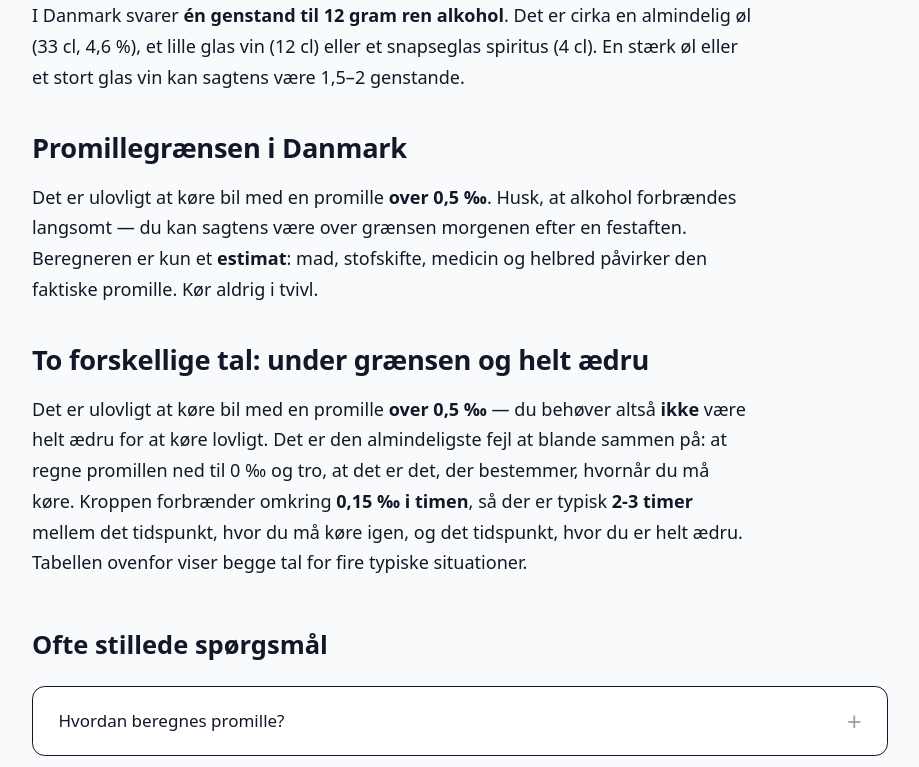
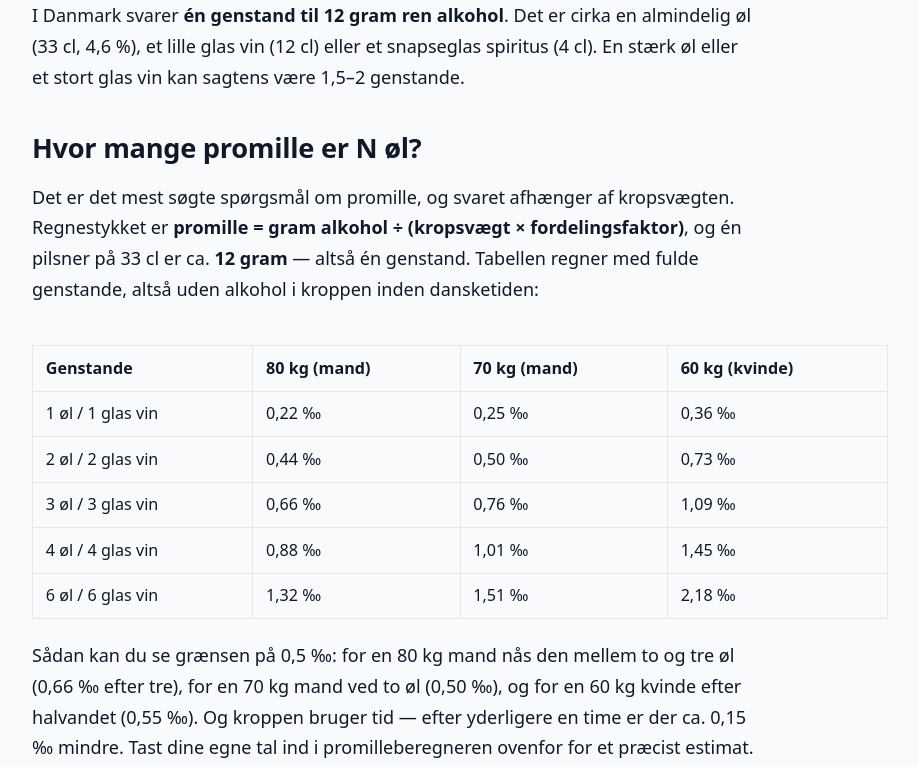
Before and after one commit to mahope/beregner-dk, a Next.js app: page /promille in a window 1280 px wide. Shown: the part 1800-2567 px from the top of the page, without its empty margins (13-932 px from the left). Built offline with nearby package versions, Linux system fonts and the light colour scheme.

Commit message:
Svar på hvor mange promille N øl giver, i /promilles egen standard

```diff
--- a/src/app/promille/page.tsx
+++ b/src/app/promille/page.tsx
@@ -135,6 +135,67 @@ export default async function PromillePage() {
               almindelig øl (33 cl, 4,6 %), et lille glas vin (12 cl) eller et snapseglas spiritus
               (4 cl). En stærk øl eller et stort glas vin kan sagtens være 1,5–2 genstande.
             </p>
+            <h2>Hvor mange promille er N øl?</h2>
+            <p>
+              Det er det mest søgte spørgsmål om promille, og svaret afhænger af
+              kropsvægten. Regnestykket er <strong>promille = gram alkohol &divide;
+              (kropsvægt &times; fordelingsfaktor)</strong>, og én pilsner på 33
+              cl er ca. <strong>12 gram</strong> — altså én genstand. Tabellen
+              regner med fulde genstande, altså uden alkohol i kroppen inden
+              dansketiden:
+            </p>
+            <div className="overflow-x-auto">
+              <table>
+                <thead>
+                  <tr>
+                    <th>Genstande</th>
+                    <th>80 kg (mand)</th>
+                    <th>70 kg (mand)</th>
+                    <th>60 kg (kvinde)</th>
+                  </tr>
+                </thead>
+                <tbody>
+                  <tr>
+                    <td>1 øl / 1 glas vin</td>
+                    <td>0,22 ‰</td>
+                    <td>0,25 ‰</td>
+                    <td>0,36 ‰</td>
+                  </tr>
+                  <tr>
+                    <td>2 øl / 2 glas vin</td>
+                    <td>0,44 ‰</td>
+                    <td>0,50 ‰</td>
+                    <td>0,73 ‰</td>
+                  </tr>
+                  <tr>
+                    <td>3 øl / 3 glas vin</td>
+                    <td>0,66 ‰</td>
+                    <td>0,76 ‰</td>
+                    <td>1,09 ‰</td>
+                  </tr>
+                  <tr>
+                    <td>4 øl / 4 glas vin</td>
+                    <td>0,88 ‰</td>
+                    <td>1,01 ‰</td>
+                    <td>1,45 ‰</td>
+                  </tr>
+                  <tr>
+                    <td>6 øl / 6 glas vin</td>
+                    <td>1,32 ‰</td>
+                    <td>1,51 ‰</td>
+                    <td>2,18 ‰</td>
+                  </tr>
+                </tbody>
+              </table>
+            </div>
+            <p>
+              Sådan kan du se grænsen på 0,5 ‰: for en 80 kg mand nås den
+              mellem to og tre øl (0,66 ‰ efter tre), for en 70 kg mand ved to
+              øl (0,50 ‰), og for en 60 kg kvinde efter halvandet (0,55 ‰). Og
+              kroppen bruger tid — efter yderligere en time er der ca. 0,15 ‰
+              mindre. Tast dine egne tal ind i promilleberegneren ovenfor for et
+              præcist estimat.
+            </p>
             <h2>Promillegrænsen i Danmark</h2>
             <p>
               Det er ulovligt at køre bil med en promille <strong>over 0,5 ‰</strong>. Husk, at
--- a/src/lib/page-data.ts
+++ b/src/lib/page-data.ts
@@ -366,6 +366,7 @@ const daPages: Record<string, PageData> = {
         { question: "Hvordan beregnes promille?", answer: "Beregneren bruger Widmark-formlen: promille = gram alkohol / (kropsvægt × fordelingsfaktor) − 0,15 × timer. Fordelingsfaktoren er cirka 0,68 for mænd og 0,55 for kvinder. Kroppen forbrænder omkring 0,15 ‰ i timen." },
         { question: "Hvad er promillegrænsen i Danmark?", answer: "Det er ulovligt at køre bil med en promille over 0,5 ‰. Ved høje promiller stiger straffen, og over 2,0 ‰ mister man som udgangspunkt kørekortet ubetinget." },
         { question: "Hvor meget er én genstand?", answer: "Én genstand svarer til 12 gram ren alkohol — cirka en almindelig øl (33 cl), et lille glas vin (12 cl) eller et snapseglas spiritus (4 cl). En stærk øl kan være 1,5-2 genstande." },
+        { question: "Hvor mange promille er 2 øl?", answer: "Én pilsner på 33 cl er ca. 12 gram alkohol, altså én genstand. To øl giver derfor ca. 0,44 promille hos en mand på 80 kg, 0,50 hos en mand på 70 kg og 0,73 hos en kvinde på 60 kg. Grænsen på 0,5 promille nås altså forskelligt hurtigt — og efter yderligere en time er der ca. 0,15 promille mindre." },
         { question: "Er beregningen præcis?", answer: "Nej, det er et estimat. Mad, stofskifte, medicin og helbred påvirker den faktiske promille. Kør aldrig bil i tvivl — promillen kan være højere end beregnet." },
         { question: "Hvornår kan jeg køre bil igen?", answer: `4 øl på 80 kg = ${PROMILLE_4_OEL_ER}. Der er to forskellige tal, og det er nemlig det kortere, der bestemmer: du må køre bil, når promillen er under 0,5 ‰, og det tager ${formatTimer(PROMILLE_4_OEL.timerTilGraenseDa, "da")}. Helt ædru er du først efter ${formatTimer(PROMILLE_4_OEL.timerTilNul, "da")}, fordi kroppen kun forbrænder omkring 0,15 ‰ i timen. En tommers mortel: du kan godt være lovlig ude at køre klokken 03 og stadig være fuld om morgenen. Morgenstunden efter er den farligste, fordi promillen ofte er højere end man tror.` },
       ],
```
Also changed, not shown: 2 other files (tests, documents, lock files or other folders).
